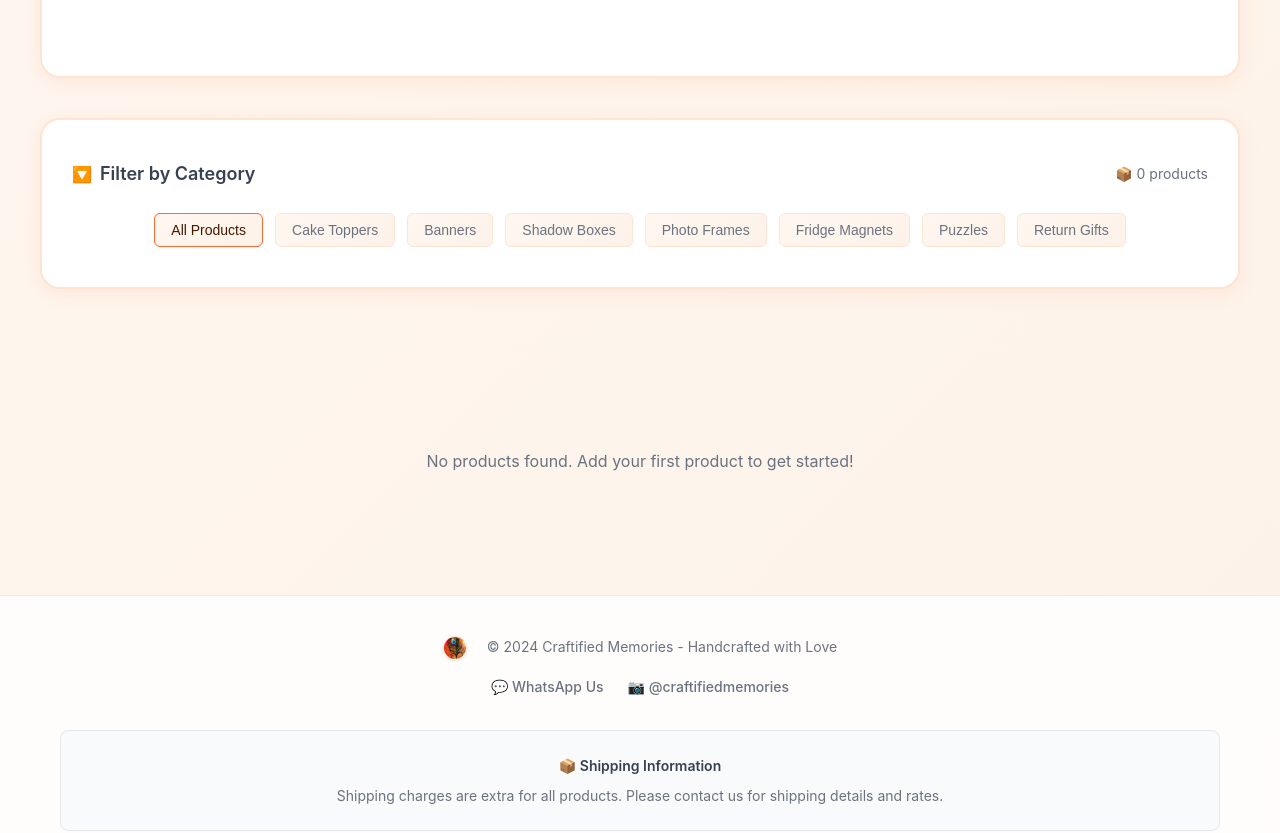
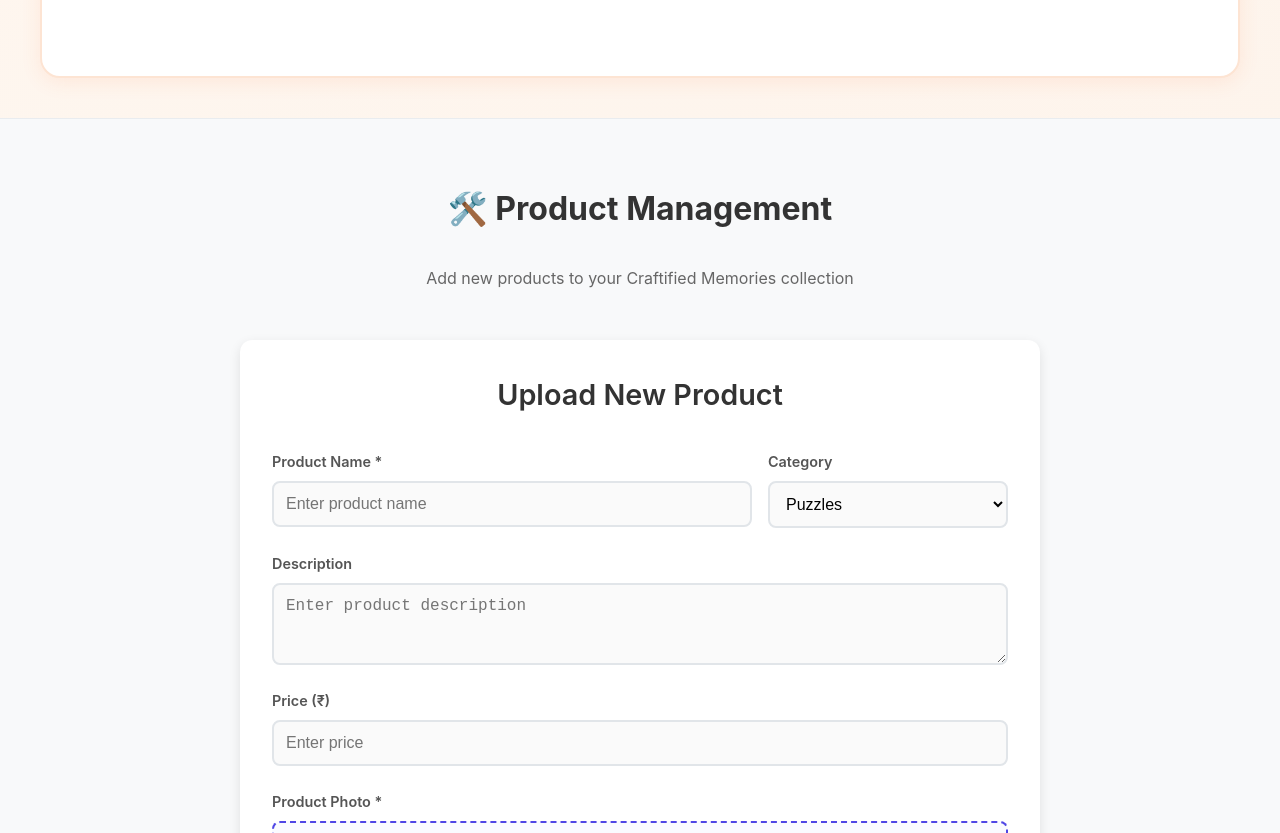
Before and after one commit to kamalpuvvada/craftified-memories, a React (Create React App) app: page / in a window 1280 px wide. Shown: the part 925-1758 px from the top of the page. Built offline with nearby package versions, Linux system fonts and the light colour scheme.

Commit message:
Add PhotoUpload component to admin section

```diff
--- a/src/App.js
+++ b/src/App.js
@@ -1,6 +1,7 @@
 import React, { useState, useEffect } from 'react';
 import './App.css';
 import logo from './logo.jpeg';
+import PhotoUpload from './components/photoUpload';
 
 // Image Carousel Component (supports both small and large views)
 const ImageCarousel = ({ images, productName, isLarge = false }) => {
@@ -329,6 +330,40 @@ const App = () => {
         </div>
       </section>
 
+      <section className="admin-section" id="admin" style={{
+          backgroundColor: '#f8f9fa',
+          padding: '4rem 0',
+          borderTop: '1px solid #e9ecef'
+        }}>
+          <div className="container">
+            <h2 style={{
+              textAlign: 'center',
+              marginBottom: '2rem',
+              color: '#333',
+              fontSize: '2rem'
+            }}>
+              🛠️ Product Management
+            </h2>
+            <p style={{
+              textAlign: 'center',
+              marginBottom: '3rem',
+              color: '#666'
+            }}>
+              Add new products to your Craftified Memories collection
+            </p>
+
+            <PhotoUpload
+              onUploadSuccess={(newProduct) => {
+                console.log('✅ Product uploaded successfully:', newProduct);
+                alert(`Product "${newProduct.name}" has been uploaded successfully!`);
+
+                // Optional: Refresh the products display
+                // You could add the new product to your existing products state here
+              }}
+            />
+          </div>
+        </section>
+
       {/* Filter Section */}
       <section className="filter-section">
         <div className="filter-container">
```
